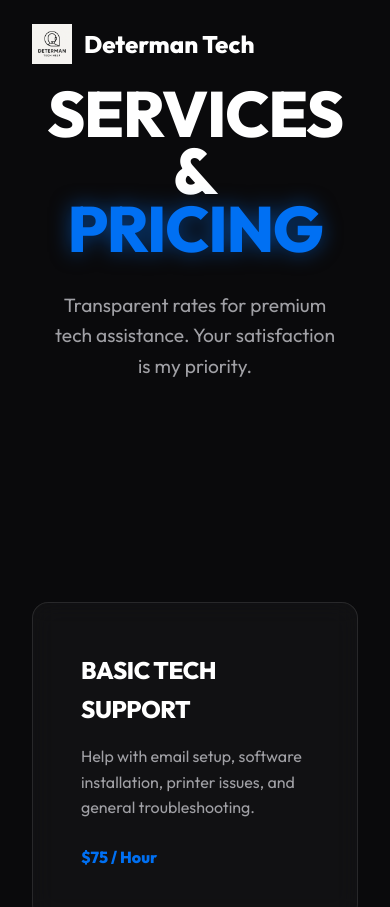
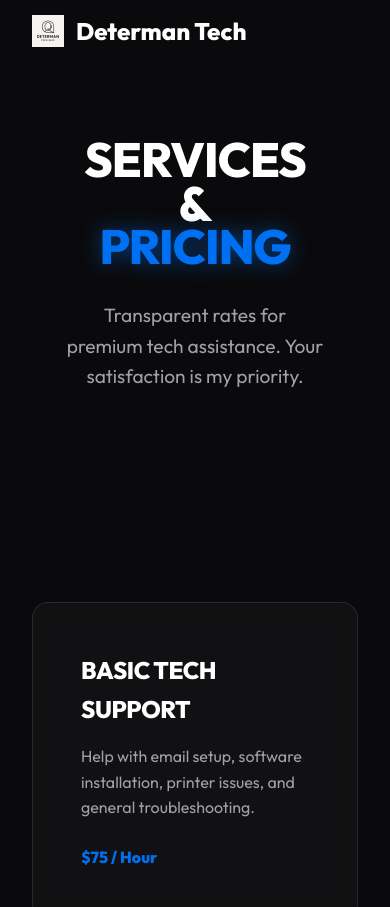
Before and after one commit to tacoz234/DetermanTechHelp, a website: page public/services.html in a window 390 px wide. Shown: the top 907 px of the page. Drawn offline with Linux system fonts and the light colour scheme.

Commit message:
style: improve hero section responsiveness and layout consistency across pages

```diff
--- a/public/services.html
+++ b/public/services.html
@@ -27,7 +27,7 @@
     </nav>
 
     <main>
-        <section class="hero" style="height: 60vh;">
+        <section class="hero" style="min-height: 60vh;">
             <div class="hero-bg">
                 <!-- <img src="hero-bg.png" alt="Tech Support Background"> -->
             </div>
--- a/public/style.css
+++ b/public/style.css
@@ -112,6 +112,7 @@ nav.scrolled {
     flex-direction: column;
     justify-content: center;
     align-items: center;
+    padding: 10rem 2rem 5rem;
     text-align: center;
     overflow: hidden;
 }
@@ -365,7 +366,22 @@ footer {
     }
 
     .hero h1 {
-        font-size: 4rem;
+        font-size: 3rem; /* Reduced from 4rem to prevent overlap on small screens */
+    }
+
+    .hero {
+        height: auto;
+        min-height: 70vh;
+        padding-top: 7rem;
+        padding-bottom: 3rem;
+    }
+
+    nav {
+        padding: 0.75rem 0;
+    }
+
+    .logo img {
+        height: 32px;
     }
 }
 /* Contact Page Specific */
```
Also changed, not shown: public/appointments.html (+1 -1 lines).
